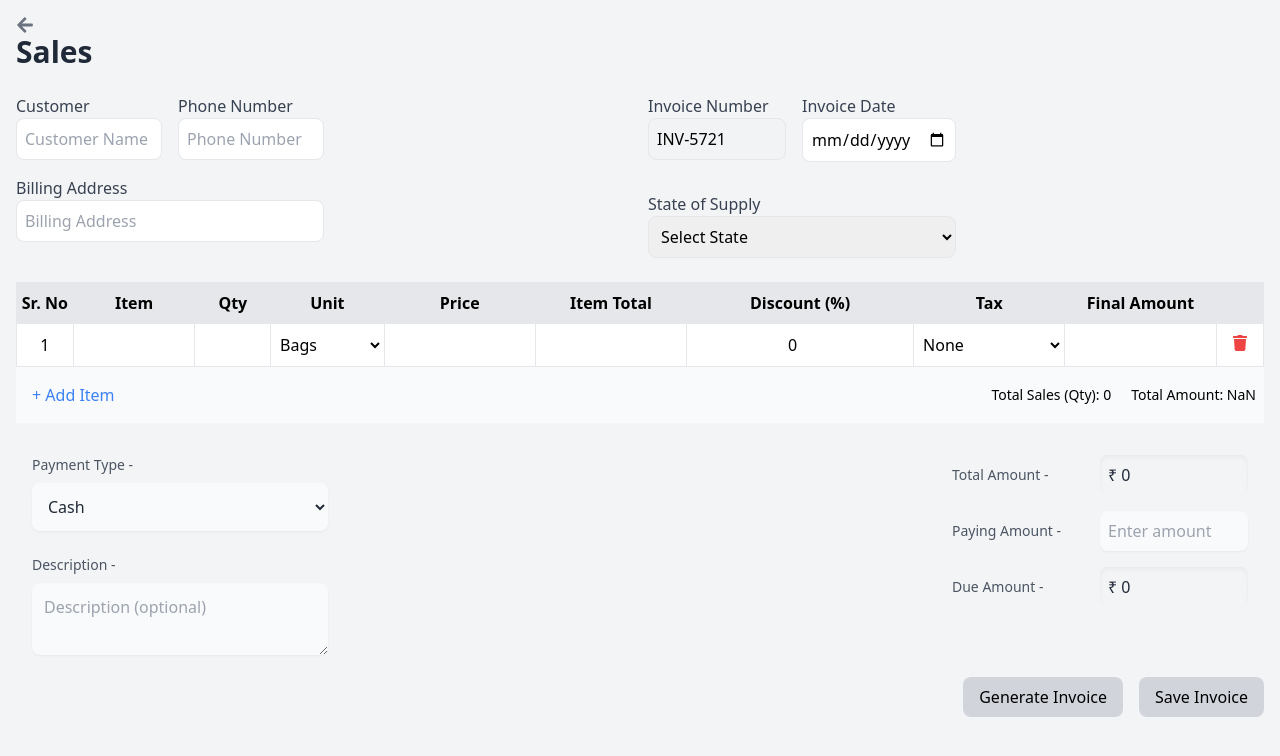
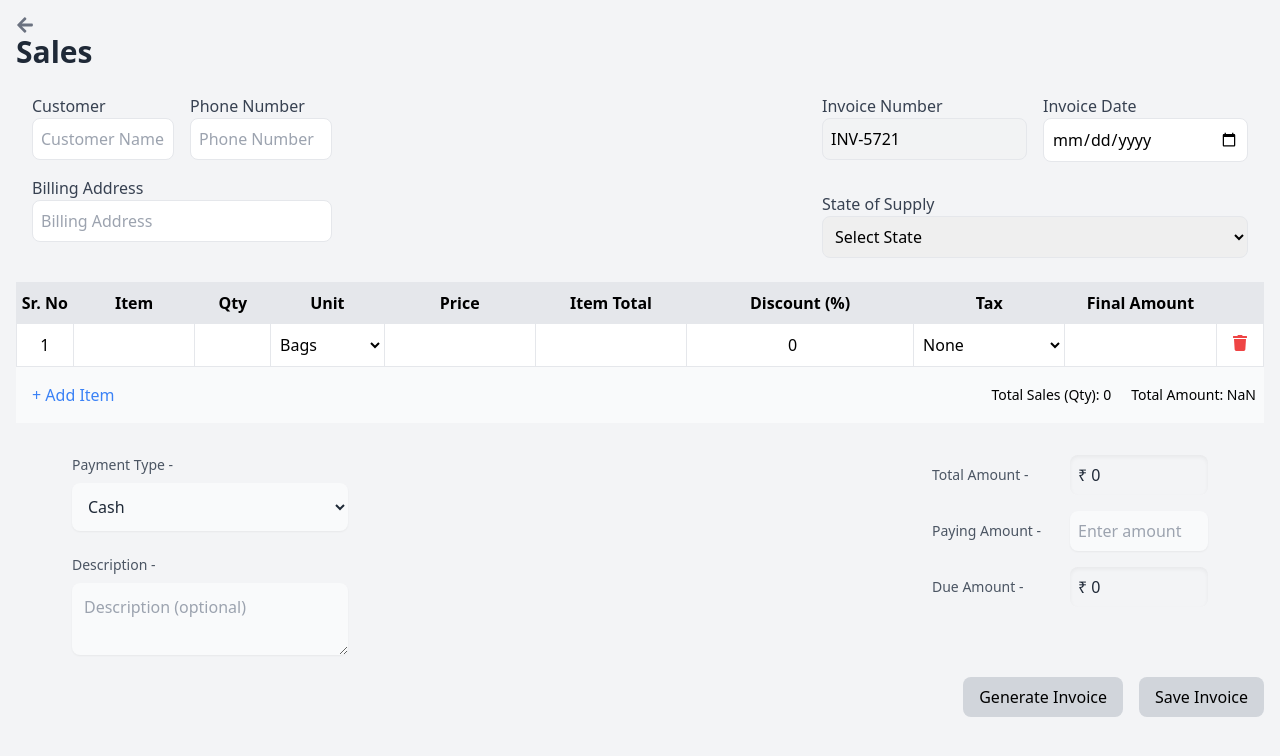
Before and after one commit to VaibbhavD/Sales-Panel, a React (Vite) app: page /add-sale in a window 1280 px wide. Shown: the top 756 px of the page. Built offline with nearby package versions, Linux system fonts and the light colour scheme.

Commit message:
Added margin and padding

```diff
--- a/src/Pages/SalesForm.jsx
+++ b/src/Pages/SalesForm.jsx
@@ -60,7 +60,7 @@
         />
         <p className="text-3xl font-bold text-left text-gray-800 mb-6">Sales</p>
 
-        <div className="flex flex-col md:flex-row justify-between mb-2 space-y-4 md:space-y-0 md:space-x-4">
+        <div className="flex flex-col md:flex-row justify-between mb-2 space-y-4 md:space-y-0 md:space-x-4 px-4">
           {/* Customer Section */}
           <div className="w-full md:w-1/2">
             <CustomerSection />
--- a/src/components/SalesForm/components/BottomSection.jsx
+++ b/src/components/SalesForm/components/BottomSection.jsx
@@ -13,7 +13,7 @@
   const dueAmount = Math.round(invoice.totalAmount - invoice.receivedAmount);
 
   return (
-    <div className="flex flex-col sm:flex-row justify-between mt-4">
+    <div className="flex flex-col sm:flex-row justify-between mt-4 md:px-10">
       {/* Left Side - Payment Type and Description */}
       <div className="w-full sm:w-1/2 p-4">
         {/* Payment Type Dropdown */}
--- a/src/components/SalesForm/components/InvoiceDetailsSection.jsx
+++ b/src/components/SalesForm/components/InvoiceDetailsSection.jsx
@@ -24,7 +24,7 @@
   }, [setInvoice]);
 
   return (
-    <div className="lg:w-1/2 mb-4">
+    <div className="lg:w-full mb-4 grid md:justify-end">
       {/* Flex container for Invoice Number and Invoice Date inputs */}
       <div className="flex flex-col md:flex-row justify-end mb-4 md:space-x-4">
         {/* Invoice Number input */}
```
